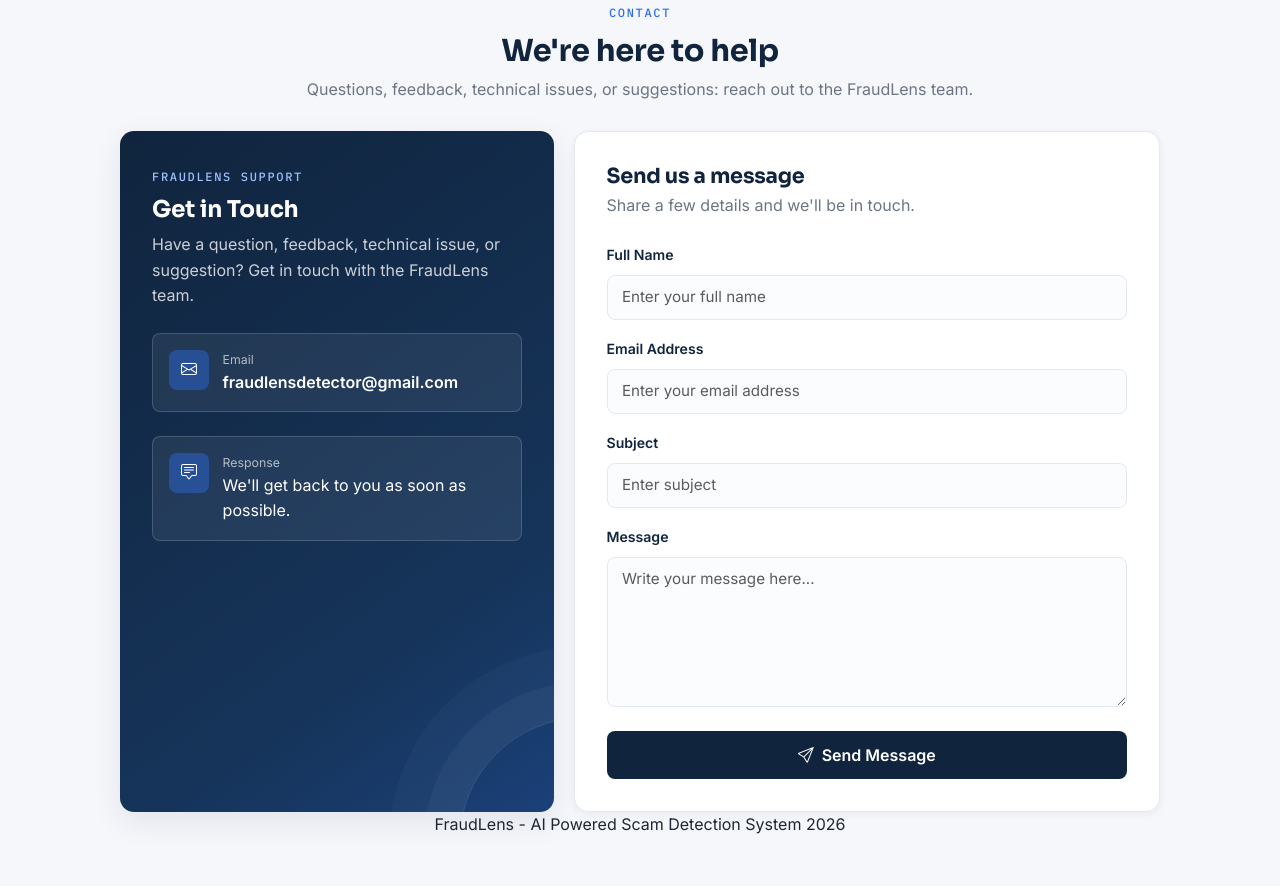
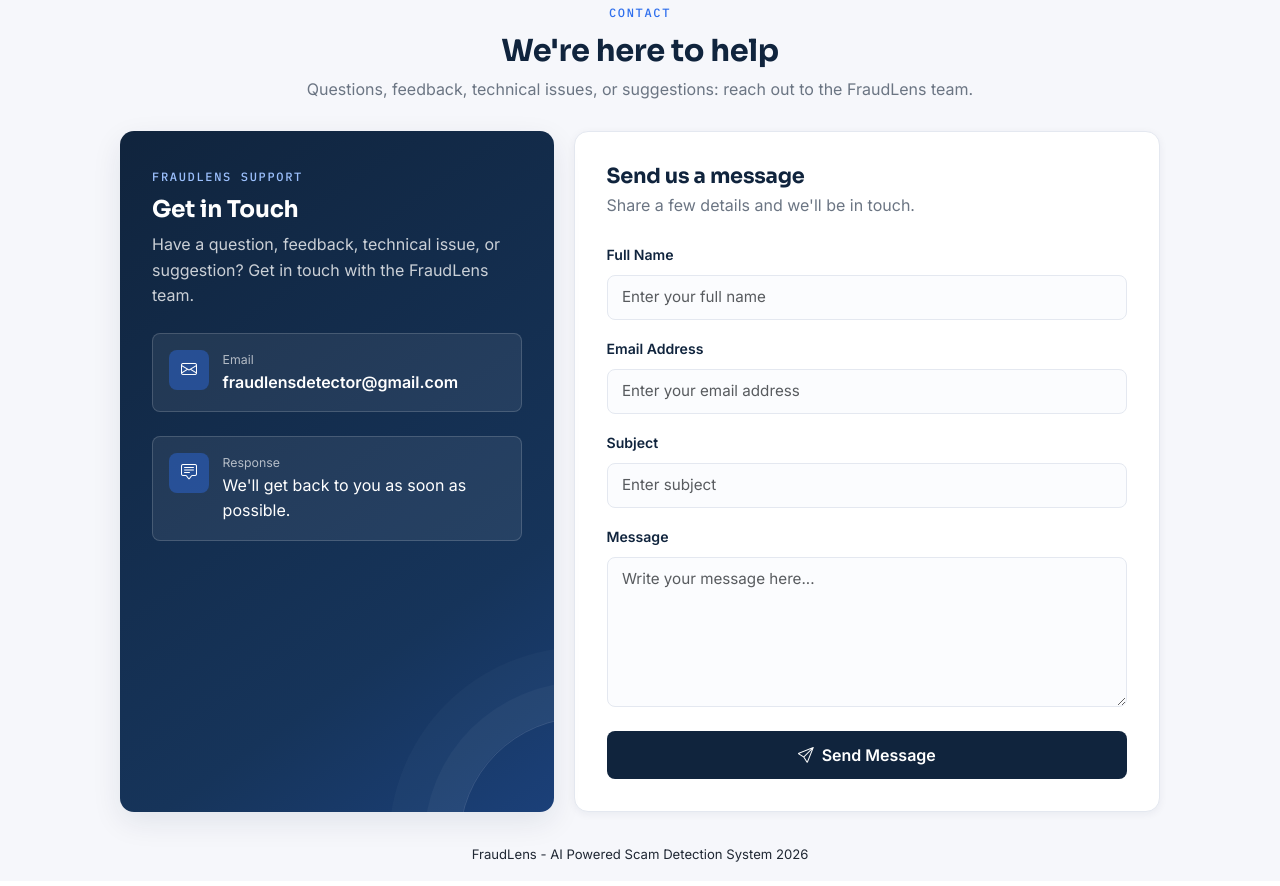
Before and after one commit to tejasmanevk18-hash/FraudLens, a Flask app: page /contact in a window 1280 px wide. Shown: the part 164-1050 px from the top of the page. After the commit the page ends 1026 px from the top, so only its background shows below. Run offline with Flask 3, Linux system fonts and the light colour scheme.

Commit message:
Adjust footer styling

```diff
--- a/static/css/style.css
+++ b/static/css/style.css
@@ -254,6 +254,8 @@
   overflow: hidden;
 }
 
+.auth-footer-note { font-size: 0.75rem; }
+
 /* Signature scan-ring motif */
 .scan-ring {
   position: absolute;
@@ -1931,10 +1933,6 @@
   color: var(--accent-color);
 }
 
-.safety-hub-page .fl-footer {
-  margin-top: 2rem;
-}
-
 .safety-hub-page .safety-card {
   padding: 1.5rem;
   height: 100%;
@@ -2070,6 +2068,22 @@
    Utility / layout
 ========================================================= */
 .page-shell { max-width: 1180px; margin: 0 auto; padding: 0 1.25rem 3rem; }
+body:has(> .page-shell > .fl-footer) {
+  min-height: 100vh;
+  display: flex;
+  flex-direction: column;
+}
+body:has(> .page-shell > .fl-footer) > .page-shell {
+  flex: 1;
+  display: flex;
+  flex-direction: column;
+  padding-bottom: 1rem;
+}
+.fl-footer {
+  margin-top: auto;
+  padding-top: 2rem;
+  font-size: 0.82rem;
+}
 .fade-in { animation: fadeUp 480ms ease both; }
 
 /* Reduced motion */
--- a/templates/register.html
+++ b/templates/register.html
@@ -37,7 +37,7 @@
       <p style="color:rgba(255,255,255,0.78); font-size:0.95rem;">Create your account to start scanning suspicious SMS, links and QR codes in seconds.</p>
     </div>
 
-    <p style="position:relative; z-index:2; color:rgba(255,255,255,0.55); font-size:0.8rem; margin:0;">
+    <p class="auth-footer-note" style="position:relative; z-index:2; color:rgba(255,255,255,0.55); margin:0;">
       FraudLens - AI Powered Scam Detection System 2026
     </p>
   </div>
```
